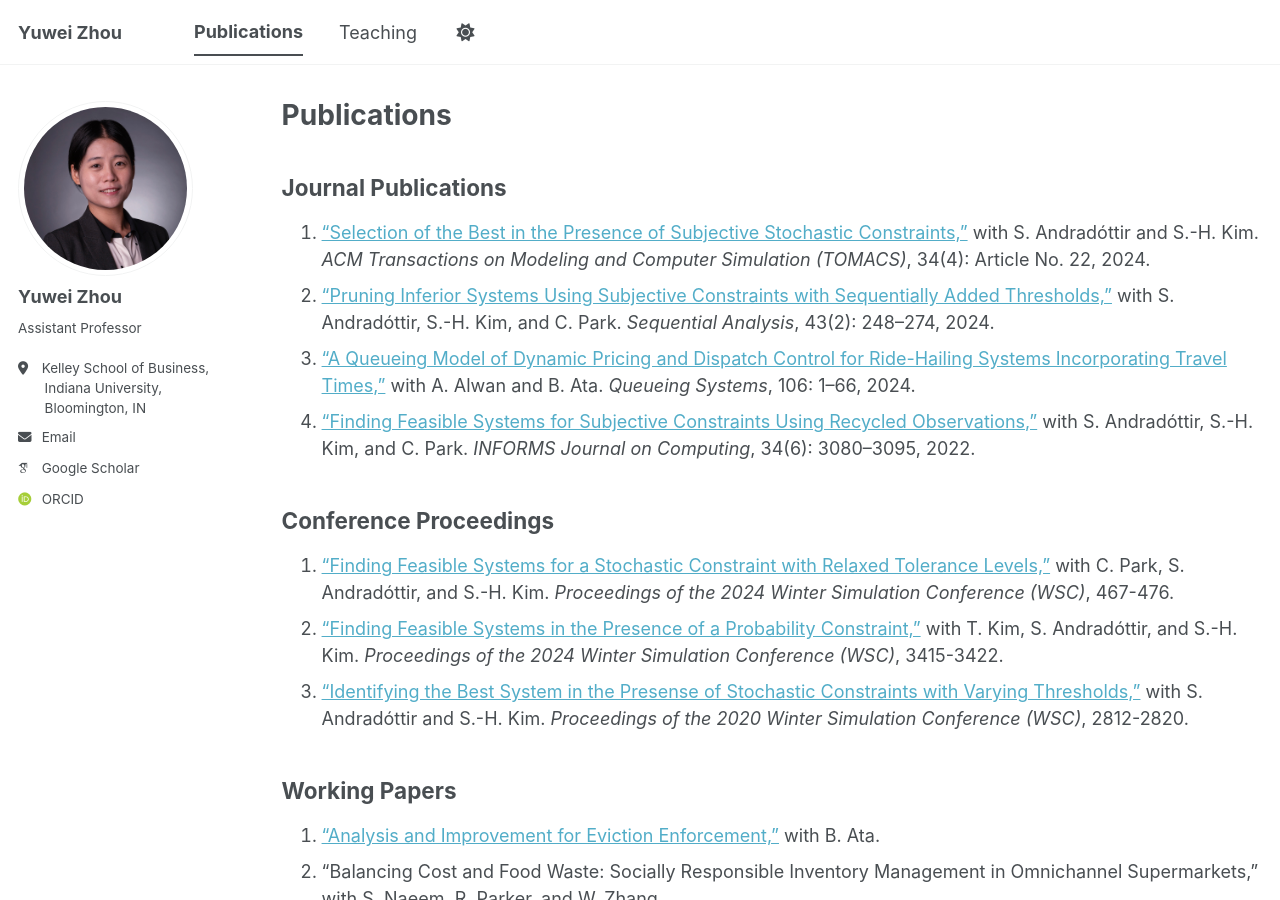
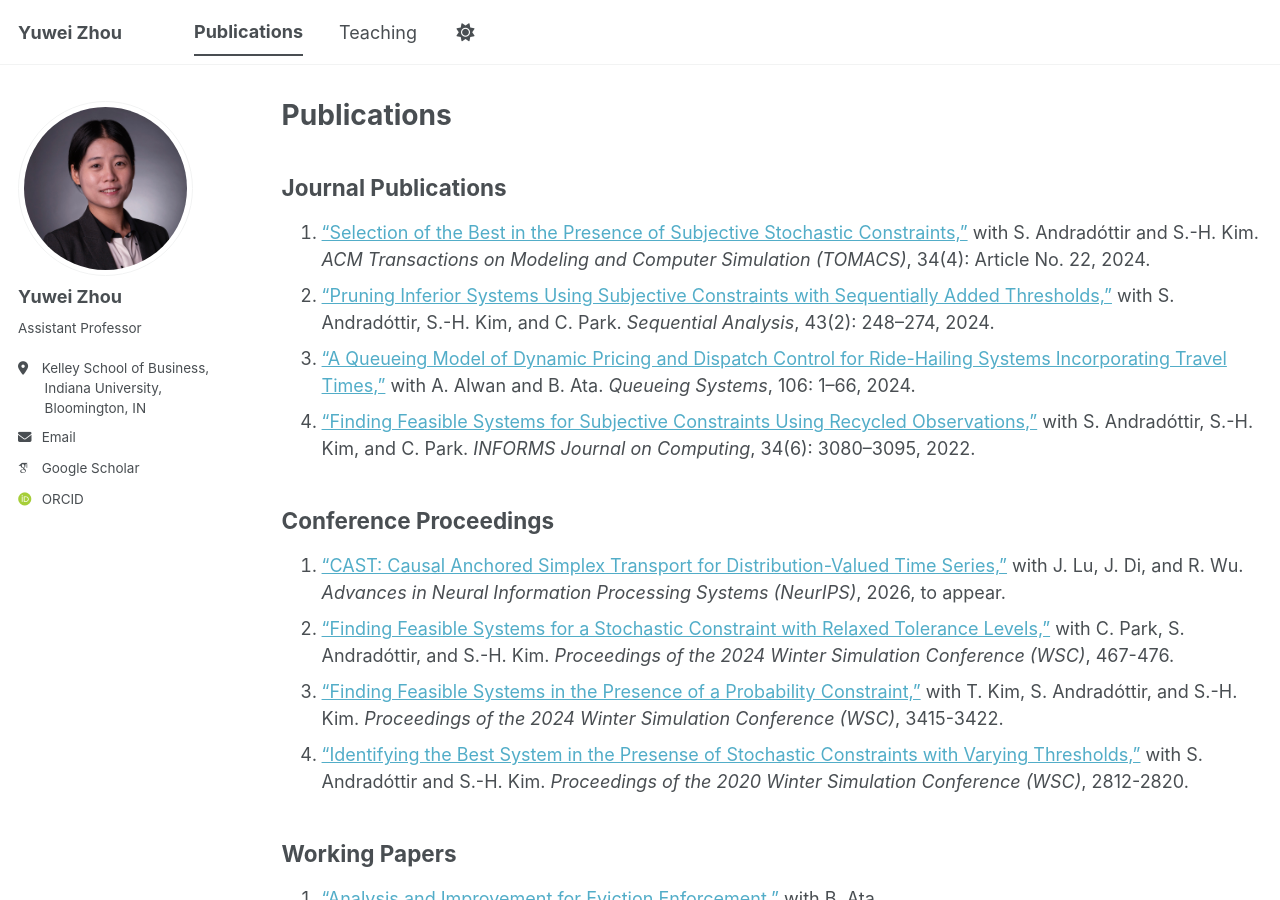
Before and after one commit to yuweizhou3/yuweizhou3.github.io, a Jekyll site: the page built from _pages/publications.md, in a window 1280 px wide and 900 px high. Built offline with Jekyll 4.4.1, drawn with Linux system fonts in a browser that asks for light colours; some web fonts are replaced; a script bundle is joined from its source files by our own code; library files that are not in the unit come from our copies.

Commit message:
Update publications.md

```diff
--- a/_pages/publications.md
+++ b/_pages/publications.md
@@ -12,9 +12,10 @@ author_profile: true
 4. ["Finding Feasible Systems for Subjective Constraints Using Recycled Observations,"](https://pubsonline.informs.org/doi/10.1287/ijoc.2022.1227) with S. Andradóttir, S.-H. Kim, and C. Park. *INFORMS Journal on Computing*, 34(6): 3080--3095, 2022.
 
 ## Conference Proceedings
-1. ["Finding Feasible Systems for a Stochastic Constraint with Relaxed Tolerance Levels,"](https://ieeexplore.ieee.org/document/10838993) with C. Park, S. Andradóttir, and S.-H. Kim. *Proceedings of the 2024 Winter Simulation Conference (WSC)*, 467-476.
-2. ["Finding Feasible Systems in the Presence of a Probability Constraint,"](https://ieeexplore.ieee.org/document/10838753) with T. Kim, S. Andradóttir, and S.-H. Kim. *Proceedings of the 2024 Winter Simulation Conference (WSC)*, 3415-3422.
-3. ["Identifying the Best System in the Presense of Stochastic Constraints with Varying Thresholds,"](https://ieeexplore.ieee.org/abstract/document/9384097) with S. Andradóttir and S.-H. Kim. *Proceedings of the 2020 Winter Simulation Conference (WSC)*, 2812-2820.
+1. ["CAST: Causal Anchored Simplex Transport for Distribution-Valued Time Series,"](https://arxiv.org/abs/2605.16919) with J. Lu, J. Di, and R. Wu. *Advances in Neural Information Processing Systems (NeurIPS)*, 2026, to appear.
+2. ["Finding Feasible Systems for a Stochastic Constraint with Relaxed Tolerance Levels,"](https://ieeexplore.ieee.org/document/10838993) with C. Park, S. Andradóttir, and S.-H. Kim. *Proceedings of the 2024 Winter Simulation Conference (WSC)*, 467-476.
+3. ["Finding Feasible Systems in the Presence of a Probability Constraint,"](https://ieeexplore.ieee.org/document/10838753) with T. Kim, S. Andradóttir, and S.-H. Kim. *Proceedings of the 2024 Winter Simulation Conference (WSC)*, 3415-3422.
+4. ["Identifying the Best System in the Presense of Stochastic Constraints with Varying Thresholds,"](https://ieeexplore.ieee.org/abstract/document/9384097) with S. Andradóttir and S.-H. Kim. *Proceedings of the 2020 Winter Simulation Conference (WSC)*, 2812-2820.
 
 ## Working Papers
 1. ["Analysis and Improvement for Eviction Enforcement,"](https://papers.ssrn.com/sol3/papers.cfm?abstract_id=5149529) with B. Ata.
```
